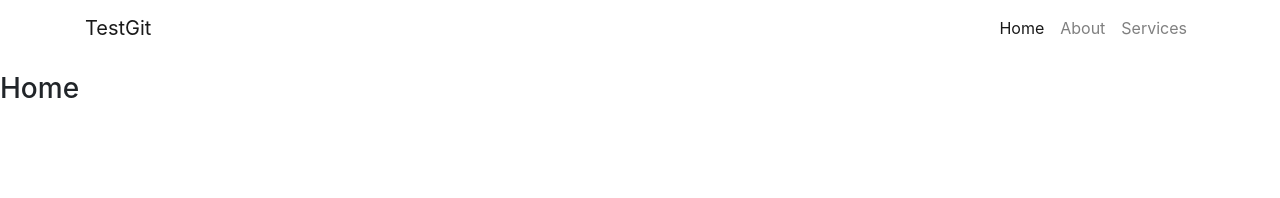
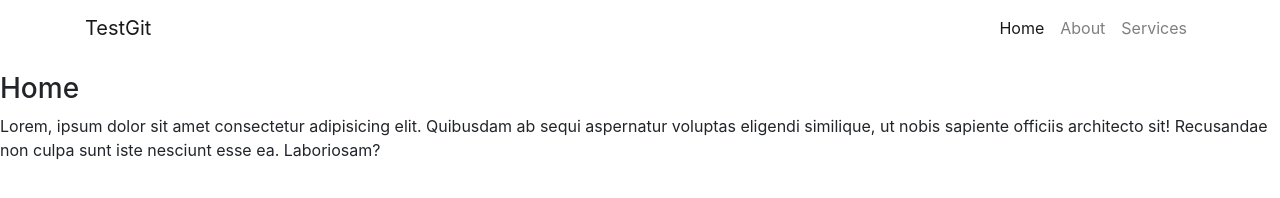
Before and after one commit to AnggitSeptiansyah/design-landing-page, a plain HTML site: page index.html in a window 1280 px wide. Drawn offline with Linux system fonts and the light colour scheme.

Commit message:
Menambahkan paragraf pada index.html

```diff
--- a/index.html
+++ b/index.html
@@ -32,6 +32,10 @@
 
     <h3 class="mt-3">Home</h3>
 
+    <p>Lorem, ipsum dolor sit amet consectetur adipisicing elit. Quibusdam ab sequi aspernatur voluptas eligendi
+        similique, ut nobis sapiente officiis architecto sit! Recusandae non culpa sunt iste nesciunt esse ea.
+        Laboriosam?</p>
+
     <script src="js/jquery-3.3.1.js"></script>
     <script src="js/bootstrap.min.js"></script>
 </body>
```
